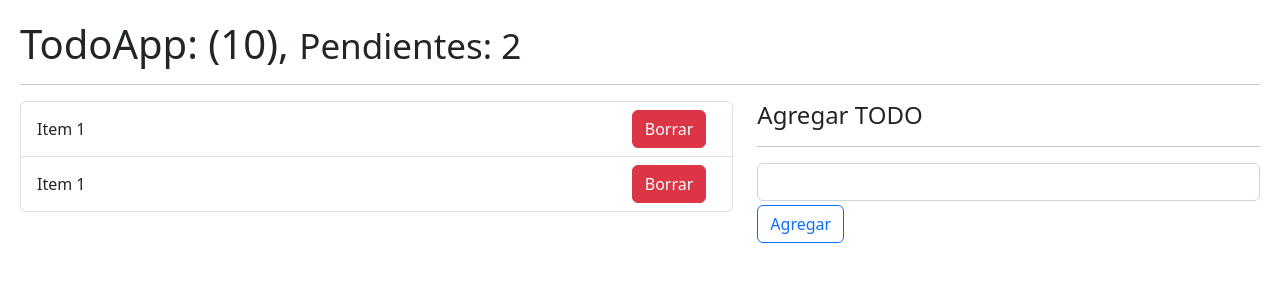
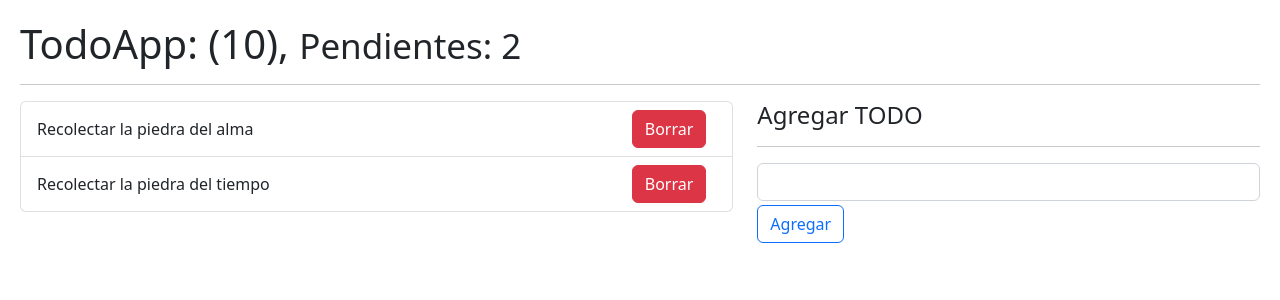
Before and after one commit to thezxdev/HooksApp, a React (Vite) app: page / in a window 1280 px wide. Shown: the top 300 px of the page. Built offline with nearby package versions, Linux system fonts and the light colour scheme.

Commit message:
añadir un TODO

```diff
--- a/src/08-useReducer/TodoApp.jsx
+++ b/src/08-useReducer/TodoApp.jsx
@@ -21,7 +21,15 @@ export const TodoApp = () => {
   const [ todos, dispatchTodo ] = useReducer( todoReducer, initialState );
 
   const handleTodo = ( todo ) => {
-    console.log({ todo });
+    // console.log({ todo });
+    const action = {
+      type: '[TODO] Add Todo',
+      payload: todo
+    }
+
+    // Mandar acción al reducer
+    dispatchTodo( action );
+
   }
 
   return (
--- a/src/08-useReducer/TodoItem.jsx
+++ b/src/08-useReducer/TodoItem.jsx
@@ -2,7 +2,7 @@
 export const TodoItem = ({ todo }) => {
   return (
     <li className="list-group-item d-flex justify-content-between">
-      <span className="align-self-center">Item 1</span>
+      <span className="align-self-center">{ todo.description }</span>
       <button className="btn btn-danger">Borrar</button>
     </li>
   )
--- a/src/08-useReducer/todoReducer.js
+++ b/src/08-useReducer/todoReducer.js
@@ -1,8 +1,8 @@
-export const todoReducer = ( initialState = [], action = {} ) => {
+export const todoReducer = ( initialState = [], action ) => {
 
   switch ( action.type ) {
-    case 'ABC':
-      throw new Error('Action.type = ABC no está implementada');
+    case '[TODO] Add Todo':
+      return [ ...initialState, action.payload ];
 
     default:
       return initialState;
```
